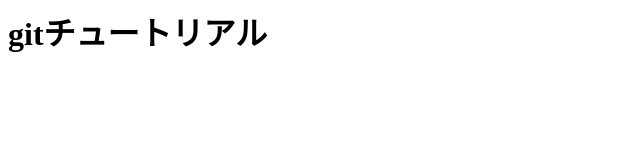
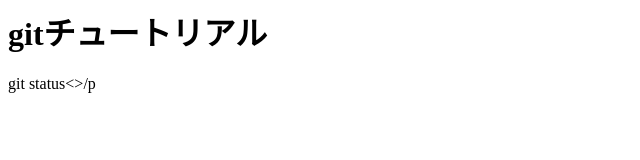
Before and after one commit to cigerson/git_tutorial, a plain HTML site: page index.html in a window 1280 px wide. Shown: the whole page, without its empty margins (0-640 px from the left). Drawn offline with Linux system fonts and the light colour scheme.

Commit message:
git status コマンドを追記

```diff
--- a/index.html
+++ b/index.html
@@ -1 +1,2 @@
 <h1>gitチュートリアル</h1>
+<p>git status<>/p
```
